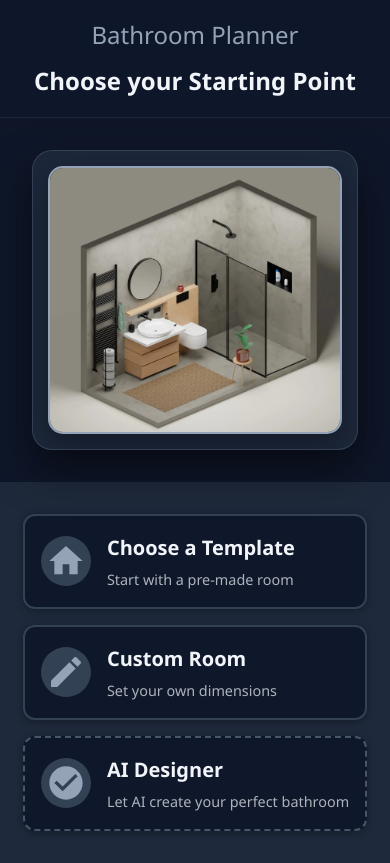
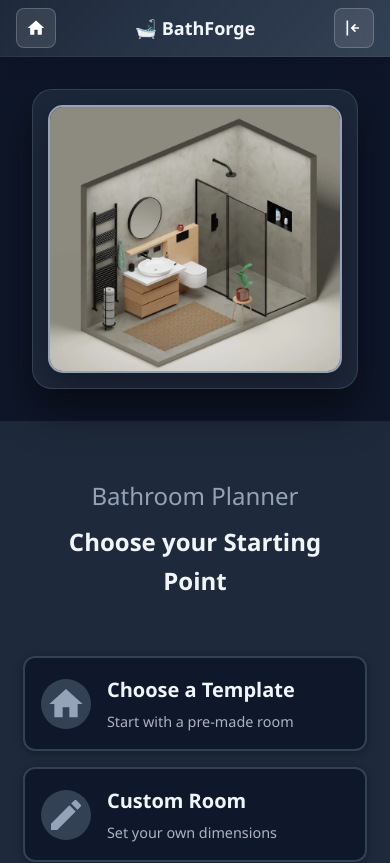
Before and after one commit to MichalVerdile/bathforge, a React (Create React App) app in the folder frontend/: page / in a window 390 px wide. Shown: the top 863 px of the page. Built offline with nearby package versions, Linux system fonts and the light colour scheme; no server answers; the HTML template or start-up script is replaced by a standard one.

Commit message:
feat: implement Header component and integrate it into App layout style: update BathroomPlanner and TemplateSelection styles for consistency

```diff
--- a/frontend/src/App.tsx
+++ b/frontend/src/App.tsx
@@ -3,6 +3,7 @@ import { systemController } from './controllers/configuration';
 import { Bathroom3DViewer } from './components/3d';
 import BathroomPlanner from './components/configurator/bathroom_planner/BathroomPlanner';
 import TemplateSelection from './components/configurator/template_selection/TemplateSelection';
+import { Header } from './components/common';
 import './index.css';
 
 interface ApiStatus {
@@ -39,32 +40,83 @@ function App() {
     setCurrentView(view as ViewType);
   };
 
+  const handleNavigateHome = () => {
+    setCurrentView('planner');
+  };
+
+  const handleNavigateLogin = () => {
+    // Login functionality to be implemented later
+    console.log('Login clicked - not yet implemented');
+  };
+
   if (currentView === 'planner') {
-    return <BathroomPlanner onNavigate={handleNavigate} />;
+    return (
+      <div style={{ minHeight: '100vh', display: 'flex', flexDirection: 'column' }}>
+        <Header
+          onNavigateHome={handleNavigateHome}
+          onNavigateLogin={handleNavigateLogin}
+          title="Home"
+        />
+        <div style={{ flex: 1 }}>
+          <BathroomPlanner onNavigate={handleNavigate} />
+        </div>
+      </div>
+    );
   }
 
   if (currentView === 'template-selection') {
-    return <TemplateSelection onNavigate={handleNavigate} />;
+    return (
+      <div style={{ minHeight: '100vh', display: 'flex', flexDirection: 'column' }}>
+        <Header
+          onNavigateHome={handleNavigateHome}
+          onNavigateLogin={handleNavigateLogin}
+          showBackButton={true}
+          onNavigateBack={() => handleNavigate('planner')}
+          title="Template Selection"
+        />
+        <div style={{ flex: 1 }}>
+          <TemplateSelection onNavigate={handleNavigate} />
+        </div>
+      </div>
+    );
   }
 
   if (currentView === 'custom-room') {
     return (
-      <div style={{ padding: '2rem', textAlign: 'center' }}>
+      <div style={{ minHeight: '100vh', display: 'flex', flexDirection: 'column' }}>
+        <Header
+          onNavigateHome={handleNavigateHome}
+          onNavigateLogin={handleNavigateLogin}
+          showBackButton={true}
+          onNavigateBack={() => handleNavigate('planner')}
+          title="Custom Room"
+        />
+        <div style={{ flex: 1, padding: '2rem', textAlign: 'center' }}>
           <h1>Custom Room Configuration</h1>
           <p>Set your bathroom dimensions and layout</p>
           <button onClick={() => handleNavigate('planner')}>Back to Planner</button>
           <button onClick={() => handleNavigate('3d')} style={{ marginLeft: '1rem' }}>Continue to 3D Designer</button>
+        </div>
       </div>
     );
   }
 
   if (currentView === 'ai-design') {
     return (
-      <div style={{ padding: '2rem', textAlign: 'center' }}>
+      <div style={{ minHeight: '100vh', display: 'flex', flexDirection: 'column' }}>
+        <Header
+          onNavigateHome={handleNavigateHome}
+          onNavigateLogin={handleNavigateLogin}
+          showBackButton={true}
+          onNavigateBack={() => handleNavigate('planner')}
+          title="AI Designer"
+        />
+        <div style={{ flex: 1, padding: '2rem', textAlign: 'center' }}>
           <h1>AI Bathroom Designer</h1>
           <p>Let our AI create the perfect bathroom for you</p>
           <button onClick={() => handleNavigate('planner')}>Back to Planner</button>
           <button onClick={() => handleNavigate('3d')} style={{ marginLeft: '1rem' }}>Continue to 3D Designer</button>
+        </div>
       </div>
     );
   }
@@ -72,32 +124,13 @@ function App() {
   if (currentView === '3d') {
     return (
       <div style={{ height: '100vh', display: 'flex', flexDirection: 'column' }}>
-        <header style={{
-          background: '#2c3e50',
-          color: 'white',
-          padding: '10px 20px',
-          display: 'flex',
-          justifyContent: 'space-between',
-          alignItems: 'center',
-          flexShrink: 0
-        }}>
-          <h1 style={{ margin: 0, fontSize: '24px' }}>🛁 BathForge 3D</h1>
-          <button
-            onClick={() => handleNavigate('planner')}
-            style={{
-              background: '#3498db',
-              color: 'white',
-              border: 'none',
-              padding: '8px 16px',
-              borderRadius: '4px',
-              cursor: 'pointer',
-              fontSize: '14px'
-            }}
-          >
-            ← Back to Planner
-          </button>
-        </header>
-
+        <Header
+          onNavigateHome={handleNavigateHome}
+          onNavigateLogin={handleNavigateLogin}
+          showBackButton={true}
+          onNavigateBack={() => handleNavigate('planner')}
+          title="3D Designer"
+        />
         <div style={{ flex: 1, overflow: 'hidden' }}>
           <Bathroom3DViewer />
         </div>
@@ -105,7 +138,18 @@ function App() {
     );
   }
 
-  return <BathroomPlanner onNavigate={handleNavigate} />;
+  return (
+    <div style={{ minHeight: '100vh', display: 'flex', flexDirection: 'column' }}>
+      <Header
+        onNavigateHome={handleNavigateHome}
+        onNavigateLogin={handleNavigateLogin}
+        title="Home"
+      />
+      <div style={{ flex: 1 }}>
+        <BathroomPlanner onNavigate={handleNavigate} />
+      </div>
+    </div>
+  );
 }
 
 export default App;
--- /dev/null
+++ b/frontend/src/components/common/Header.css
@@ -0,0 +1,152 @@
+.app-header {
+  background: linear-gradient(135deg, #1e293b 0%, #334155 100%);
+  color: white;
+  padding: 12px 24px;
+  display: flex;
+  justify-content: space-between;
+  align-items: center;
+  box-shadow: 0 4px 20px rgba(0, 0, 0, 0.15);
+  position: relative;
+  z-index: 1000;
+  backdrop-filter: blur(10px);
+  border-bottom: 1px solid rgba(148, 163, 184, 0.1);
+}
+
+.header-left,
+.header-right {
+  display: flex;
+  align-items: center;
+  gap: 12px;
+  min-width: 120px;
+}
+
+.header-left {
+  justify-content: flex-start;
+}
+
+.header-right {
+  justify-content: flex-end;
+}
+
+.header-center {
+  flex: 1;
+  display: flex;
+  justify-content: center;
+  align-items: center;
+}
+
+.header-title {
+  margin: 0;
+  font-size: 24px;
+  font-weight: 600;
+  text-align: center;
+  color: #f1f5f9;
+  display: flex;
+  align-items: center;
+  gap: 8px;
+}
+
+.header-subtitle {
+  font-size: 18px;
+  font-weight: 400;
+  color: #94a3b8;
+}
+
+.header-icon-button {
+  background: rgba(255, 255, 255, 0.1);
+  border: 1px solid rgba(255, 255, 255, 0.2);
+  color: white;
+  padding: 10px;
+  border-radius: 8px;
+  cursor: pointer;
+  display: flex;
+  align-items: center;
+  justify-content: center;
+  transition: all 0.2s ease;
+  backdrop-filter: blur(5px);
+  min-width: 44px;
+  min-height: 44px;
+}
+
+.header-icon-button:hover {
+  background: rgba(255, 255, 255, 0.15);
+  border-color: rgba(255, 255, 255, 0.3);
+  transform: translateY(-1px);
+  box-shadow: 0 4px 12px rgba(0, 0, 0, 0.15);
+}
+
+.header-icon-button:active {
+  transform: translateY(0);
+  box-shadow: 0 2px 6px rgba(0, 0, 0, 0.1);
+}
+
+.home-button:hover {
+  background: rgba(34, 197, 94, 0.2);
+  border-color: rgba(34, 197, 94, 0.4);
+  color: #86efac;
+}
+
+.login-button:hover {
+  background: rgba(59, 130, 246, 0.2);
+  border-color: rgba(59, 130, 246, 0.4);
+  color: #93c5fd;
+}
+
+.back-button:hover {
+  background: rgba(249, 115, 22, 0.2);
+  border-color: rgba(249, 115, 22, 0.4);
+  color: #fdba74;
+}
+
+.header-icon-button svg {
+  width: 24px;
+  height: 24px;
+  fill: currentColor;
+}
+
+/* Responsive design */
+@media (max-width: 768px) {
+  .app-header {
+    padding: 8px 16px;
+  }
+
+  .header-title {
+    font-size: 20px;
+  }
+
+  .header-subtitle {
+    font-size: 16px;
+  }
+
+  .header-left,
+  .header-right {
+    min-width: 80px;
+    gap: 8px;
+  }
+
+  .header-icon-button {
+    min-width: 40px;
+    min-height: 40px;
+    padding: 8px;
+  }
+
+  .header-icon-button svg {
+    width: 20px;
+    height: 20px;
+  }
+}
+
+@media (max-width: 480px) {
+  .header-title {
+    font-size: 18px;
+  }
+
+  .header-subtitle {
+    display: none;
+  }
+
+  .header-left,
+  .header-right {
+    min-width: 60px;
+  }
+}
--- /dev/null
+++ b/frontend/src/components/common/Header.tsx
@@ -0,0 +1,69 @@
+import React from 'react';
+import './Header.css';
+
+interface HeaderProps {
+    onNavigateHome: () => void;
+    onNavigateLogin?: () => void;
+    showBackButton?: boolean;
+    onNavigateBack?: () => void;
+    title?: string;
+}
+
+const Header: React.FC<HeaderProps> = ({
+    onNavigateHome,
+    onNavigateLogin,
+    showBackButton = false,
+    onNavigateBack,
+    title
+}) => {
+    return (
+        <header className="app-header">
+            <div className="header-left">
+                {showBackButton && onNavigateBack && (
+                    <button
+                        className="header-icon-button back-button"
+                        onClick={onNavigateBack}
+                        title="Go back"
+                    >
+                        <svg width="24" height="24" viewBox="0 0 24 24" fill="currentColor">
+                            <path d="M20 11H7.83l5.59-5.59L12 4l-8 8 8 8 1.42-1.41L7.83 13H20v-2z" />
+                        </svg>
+                    </button>
+                )}
+
+                <button
+                    className="header-icon-button home-button"
+                    onClick={onNavigateHome}
+                    title="Go to home"
+                >
+                    <svg width="24" height="24" viewBox="0 0 24 24" fill="currentColor">
+                        <path d="M10 20v-6h4v6h5v-8h3L12 3 2 12h3v8z" />
+                    </svg>
+                </button>
+            </div>
+
+            <div className="header-center">
+                <h1 className="header-title">
+                    🛁 BathForge
+                    {title && <span className="header-subtitle"> - {title}</span>}
+                </h1>
+            </div>
+
+            <div className="header-right">
+                <button
+                    className="header-icon-button login-button"
+                    onClick={onNavigateLogin}
+                    title="Login"
+                >
+                    <svg width="24" height="24" viewBox="0 0 24 24" fill="currentColor" aria-label="Log in icon" xmlns="http://www.w3.org/2000/svg">
+                        <path d="M3 3h2v18H3z" />
+                        <path d="M18 11h-6.17l2.58-2.59L13 7l-5 5 5 5 1.41-1.41L11.83 13H18v-2z" />
+                    </svg>
+
+                </button>
+            </div>
+        </header>
+    );
+};
+
+export default Header;
--- /dev/null
+++ b/frontend/src/components/common/index.ts
@@ -0,0 +1 @@
+export { default as Header } from './Header';
--- a/frontend/src/components/configurator/bathroom_planner/BathroomPlanner.css
+++ b/frontend/src/components/configurator/bathroom_planner/BathroomPlanner.css
@@ -4,17 +4,9 @@
   font-family: 'Segoe UI', Tahoma, Geneva, Verdana, sans-serif;
 }
 
-.planner-header {
-  background: rgba(15, 23, 42, 0.95);
-  backdrop-filter: blur(10px);
-  padding: 1.5rem 2rem;
-  box-shadow: 0 2px 20px rgba(0, 0, 0, 0.3);
-  position: relative;
-  border-bottom: 1px solid rgba(148, 163, 184, 0.1);
-}
-
-.header-content {
+.page-title {
   text-align: center;
+  margin-bottom: 2rem;
 }
 
 .planner-title {
@@ -34,7 +26,7 @@
 .planner-content {
   display: grid;
   grid-template-columns: 1fr 1fr;
-  min-height: calc(100vh - 120px);
+  min-height: 100vh;
   gap: 0;
 }
 
--- a/frontend/src/components/configurator/bathroom_planner/BathroomPlanner.tsx
+++ b/frontend/src/components/configurator/bathroom_planner/BathroomPlanner.tsx
@@ -24,15 +24,13 @@ const BathroomPlanner: React.FC<BathroomPlannerProps> = ({ onNavigate }) => {
 
   return (
     <div className="bathroom-planner">
-      <header className="planner-header">
-        <div className="header-content">
-          <h1 className="planner-title">Bathroom Planner</h1>
-          <h2 className="planner-subtitle">Choose your Starting Point</h2>
-        </div>
-      </header>
-
       <div className="planner-content">
         <div className="planner-left">
+          <div className="page-title">
+            <h1 className="planner-title">Bathroom Planner</h1>
+            <h2 className="planner-subtitle">Choose your Starting Point</h2>
+          </div>
+
           <div className="options-container">
             <div
               className={`option-card ${selectedOption === 'template' ? 'selected' : ''}`}
--- a/frontend/src/components/configurator/template_selection/TemplateSelection.css
+++ b/frontend/src/components/configurator/template_selection/TemplateSelection.css
@@ -4,17 +4,10 @@
   font-family: 'Segoe UI', Tahoma, Geneva, Verdana, sans-serif;
 }
 
-.template-header {
-  background: rgba(15, 23, 42, 0.95);
-  backdrop-filter: blur(10px);
+.page-title {
+  text-align: center;
+  margin-bottom: 2rem;
   padding: 1.5rem 2rem;
-  box-shadow: 0 2px 20px rgba(0, 0, 0, 0.3);
-  position: relative;
-  border-bottom: 1px solid rgba(148, 163, 184, 0.1);
-}
-
-.header-content {
-  text-align: center;
 }
 
 .step-number {
@@ -54,7 +47,7 @@
 .template-content {
   display: grid;
   grid-template-columns: 1fr 1fr;
-  min-height: calc(100vh - 120px);
+  min-height: 100vh;
   gap: 0;
 }
 
```
Also changed, not shown: frontend/src/components/configurator/template_selection/TemplateSelection.tsx (+5 -7 lines). Lines whose indentation alone changed are shown as unchanged.
